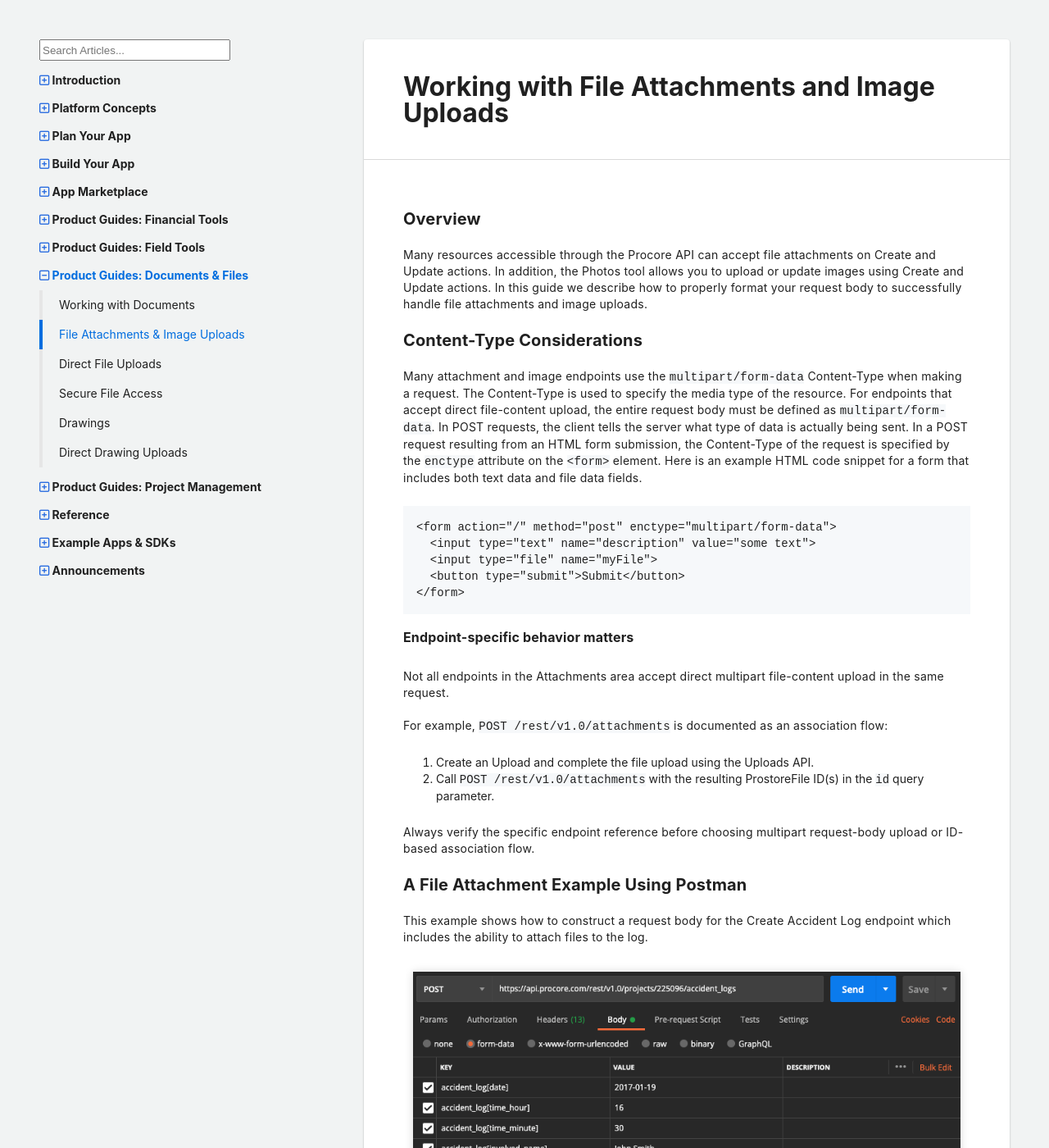
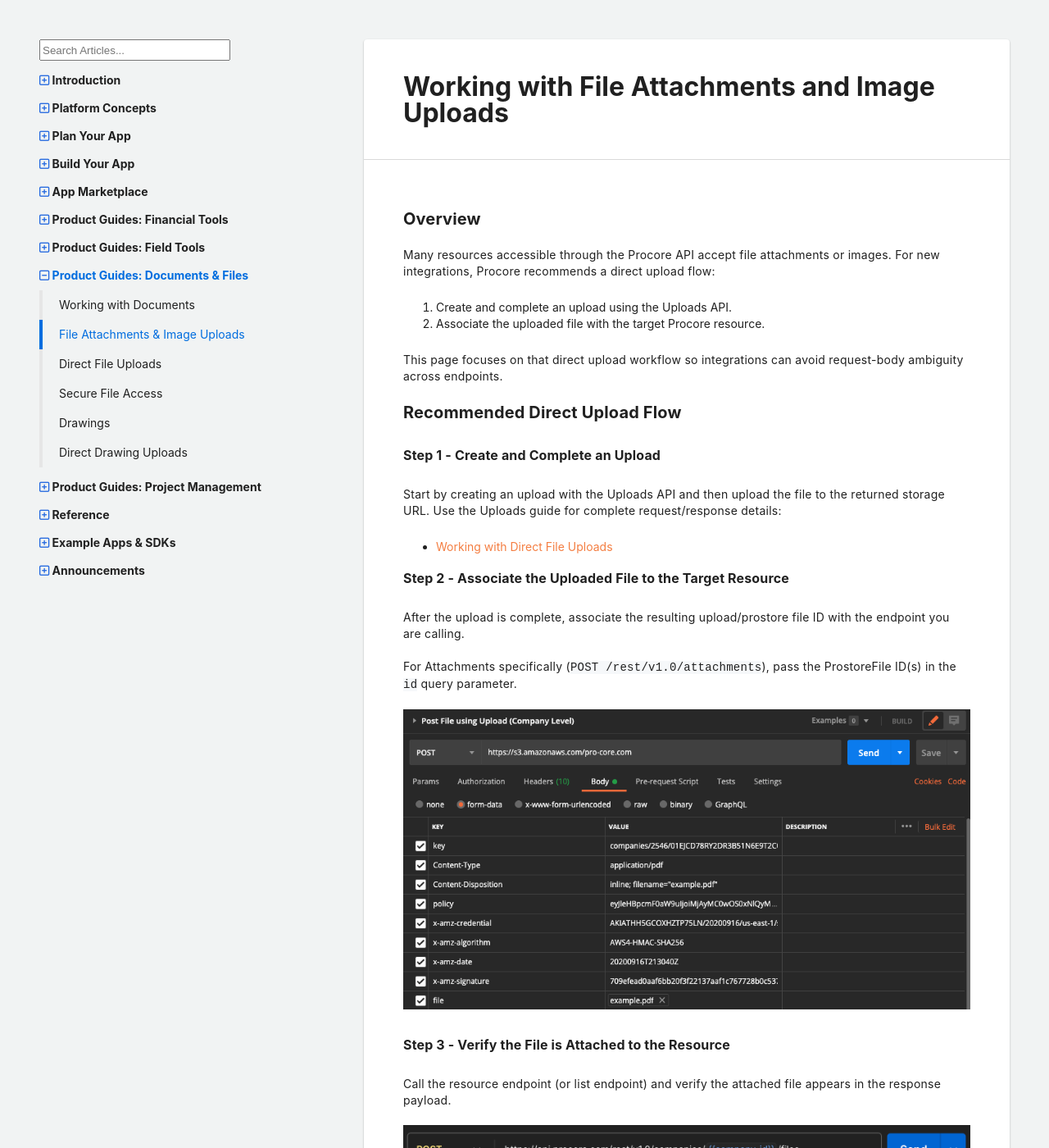
Before and after one commit to procore/documentation, a Jekyll site: the page built from tutorials/attachments.md, in a window 1280 px wide and 1400 px high. Shown: the whole window at 82% size. Built offline with Jekyll 4.4.1, drawn with Linux system fonts in a browser that asks for light colours; comment, search, counter and statistics services are not loaded; some of the changed text lies outside the part shown.

Commit message:
PPC2-7778: make attachments guide direct-upload first
Rewrite the public attachments guide to lead with the Uploads-first direct upload workflow, include screenshot-backed association steps, and keep multipart guidance as endpoint-specific behavior.

Co-authored-by: Cursor <cursoragent@cursor.com>

````diff
--- a/tutorials/attachments.md
+++ b/tutorials/attachments.md
@@ -7,65 +7,42 @@ section_title: "Product Guides: Documents & Files"
 ---
 
 ## Overview
-Many resources accessible through the Procore API can accept file attachments on Create and Update actions.
-In addition, the Photos tool allows you to upload or update images using Create and Update actions.
-In this guide we describe how to properly format your request body to successfully handle file attachments and image uploads.
+Many resources accessible through the Procore API accept file attachments or images.
+For new integrations, Procore recommends a direct upload flow:
 
-## Content-Type Considerations
+1. Create and complete an upload using the Uploads API.
+2. Associate the uploaded file with the target Procore resource.
 
-Many attachment and image endpoints use the `multipart/form-data` Content-Type when making a request.
-The Content-Type is used to specify the media type of the resource.
-For endpoints that accept direct file-content upload, the entire request body must be defined as `multipart/form-data`.
-In POST requests, the client tells the server what type of data is actually being sent.
-In a POST request resulting from an HTML form submission, the Content-Type of the request is specified by the `enctype` attribute on the `<form>` element.
-  Here is an example HTML code snippet for a form that includes both text data and file data fields.
+This page focuses on that direct upload workflow so integrations can avoid request-body ambiguity across endpoints.
 
-```html
-<form action="/" method="post" enctype="multipart/form-data">
-  <input type="text" name="description" value="some text">
-  <input type="file" name="myFile">
-  <button type="submit">Submit</button>
-</form>
-```
+## Recommended Direct Upload Flow
 
-### Endpoint-specific behavior matters
+### Step 1 - Create and Complete an Upload
 
-Not all endpoints in the Attachments area accept direct multipart file-content upload in the same request.
+Start by creating an upload with the Uploads API and then upload the file to the returned storage URL.
+Use the Uploads guide for complete request/response details:
 
-For example, `POST /rest/v1.0/attachments` is documented as an association flow:
+- [Working with Direct File Uploads]({{ site.url }}{{ site.baseurl }}{% link tutorials/tutorial_uploads.md %})
 
-1. Create an Upload and complete the file upload using the Uploads API.
-2. Call `POST /rest/v1.0/attachments` with the resulting ProstoreFile ID(s) in the `id` query parameter.
+### Step 2 - Associate the Uploaded File to the Target Resource
 
-Always verify the specific endpoint reference before choosing multipart request-body upload or ID-based association flow.
+After the upload is complete, associate the resulting upload/prostore file ID with the endpoint you are calling.
 
-## A File Attachment Example Using Postman
+For Attachments specifically (`POST /rest/v1.0/attachments`), pass the ProstoreFile ID(s) in the `id` query parameter.
 
-This example shows how to construct a request body for the Create Accident Log endpoint which includes the ability to attach files to the log.
+![Direct File Upload]({{ site.baseurl }}/assets/guides/postman-direct-file-upload.png)
 
-![Postman attachment example]({{ site.baseurl }}/assets/guides/attach-example-1.png)
+### Step 3 - Verify the File is Attached to the Resource
 
+Call the resource endpoint (or list endpoint) and verify the attached file appears in the response payload.
 
-You can see from the illustration above that all the request body parameters are defined as `multipart/form-data` Content-Type and are entered in Postman as a set of key/value pairs.
-Note that the **form-data** option is selected in the request builder.
-Simple text parameters are entered with a key format of `accident_log[<field-name>]`, while the attachments are entered with a key format of `attachments[]`.
-Postman provides a convenient **Select Files** button that allows you to choose files from your local computer to use as attachments for test purposes.
+![Associate File to Resource]({{ site.baseurl }}/assets/guides/file-associate-resource.png)
 
-**Note**: Keep in mind that the key format used for attachments may differ between resources.
-For example, the attachment key format for uploading photos using the Create Image endpoint is `image[data]`, while the key format for attaching an image file using the Create Punch Item endpoint is `images[]`.
-Therefore, it is important to review the documentation for the specific endpoint you are working with so that you utilize the correct syntax for specifying your attachments.
+## About multipart/form-data
 
-## An Image Upload Example Using Postman
-
-This example shows how to construct a request body for the Create Image endpoint which provides the ability to upload an image to a project's Photo Album.
-
-![Postman attachment example]({{ site.baseurl }}/assets/guides/attach-example-2.png)
-
-You can see from the illustration above that all the request body parameters are defined as `multipart/form-data` Content-Type and are entered in Postman as a set of key/value pairs.
-Note that the **form-data** option is selected in the request builder.
-Request parameters are entered with a key format of `image[<field-name>]`.
-This example includes the two required parameters `image[image_category_id]` and `image[data]`.
-Postman provides a convenient **Choose Files** button that allows you to select files from your local computer to use as images for test purposes.
+Some resource endpoints still use multipart/form-data request bodies for direct file-content upload.
+That behavior is endpoint-specific and parameter names vary by endpoint.
+Always check the endpoint reference before choosing multipart request-body upload versus ID-based association flow.
 
 ## See Also
 
````
